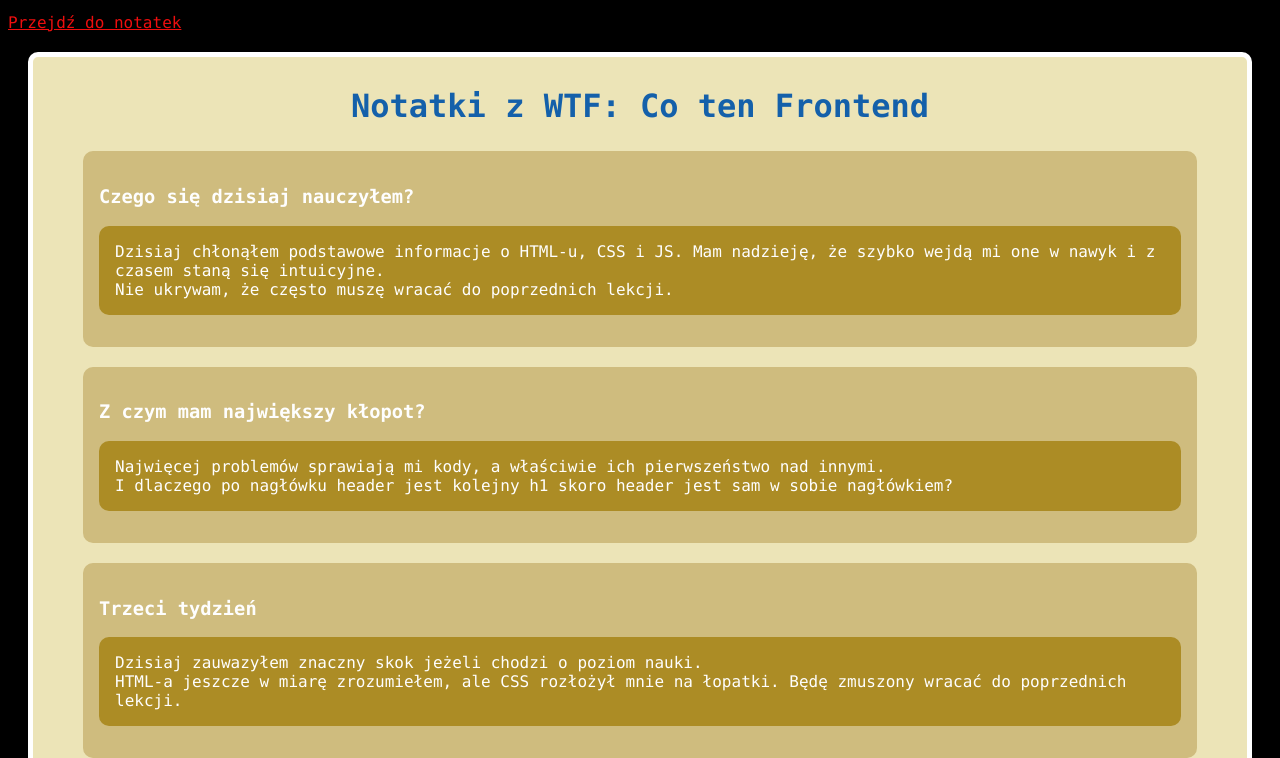
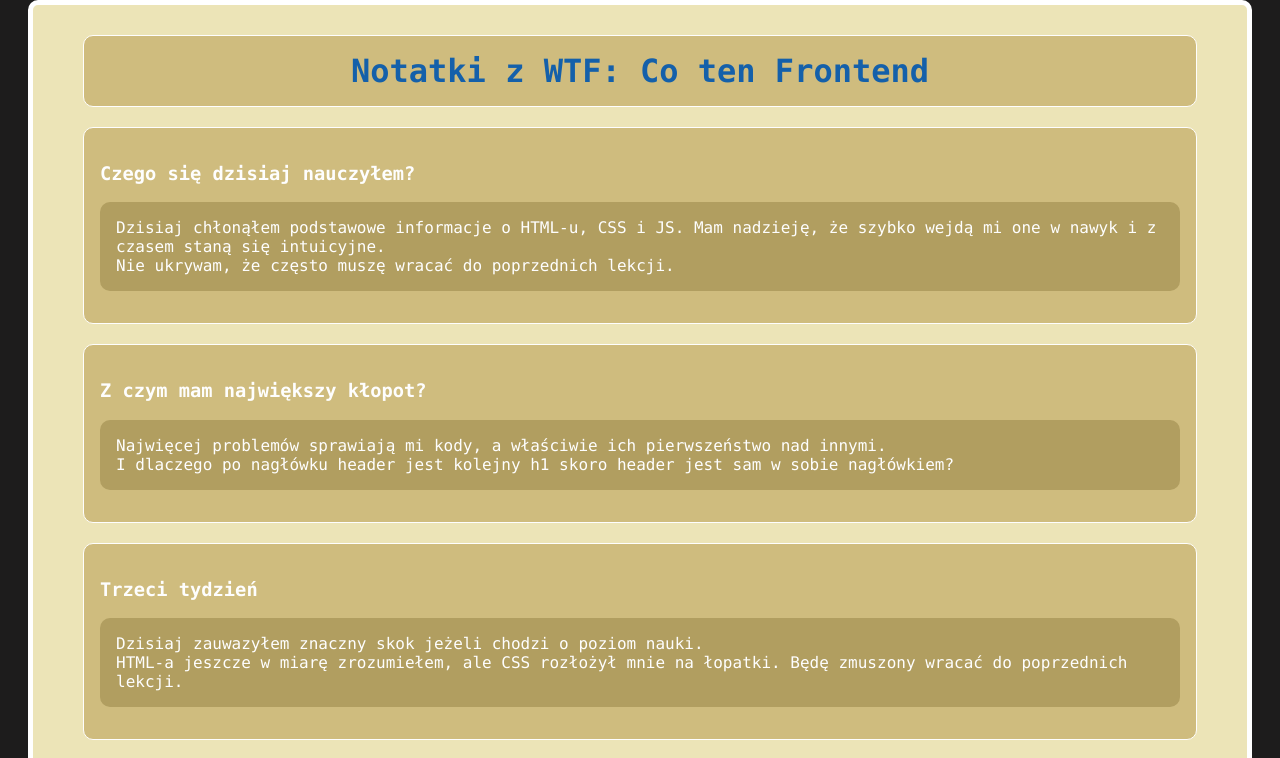
Before and after one commit to Mateusz-Meler/homepage, a plain HTML site: page index.html in a window 1280 px wide. Shown: the part 922-1680 px from the top of the page. Drawn offline with Linux system fonts and the light colour scheme.

Commit message:
BEM-fixed

```diff
--- a/index.html
+++ b/index.html
@@ -38,14 +38,12 @@
             ><img src="unnamed.jpg" alt="facebook icon"
           /></a>
         </p>
-        <a href="#notatki">Przejdź do notatek</a>
       </section>
 
+      <div class="week-summary" section>
+        <h2 class="week-summary__notes">Notatki z WTF: Co ten Frontend</h2>
 
-      <section id="notatki" div class="white-board">
-        <h2 class="header-blue">Notatki z WTF: Co ten Frontend</h2>
-
-        <article class="week-summary">
+        <article class="week-summary__article">
           <h3 class="week-summary__title">Czego się dzisiaj nauczyłem?</h3>
           <p class="week-summary__description">
             Dzisiaj chłonąłem podstawowe informacje o HTML-u, CSS i JS. Mam
@@ -55,7 +53,7 @@
           </p>
         </article>
 
-        <article class="week-summary">
+        <article class="week-summary__article">
           <h3 class="week-summary__title">Z czym mam największy kłopot?</h3>
           <p class="week-summary__description">
             Najwięcej problemów sprawiają mi kody, a właściwie ich pierwszeństwo
@@ -64,7 +62,7 @@
           </p>
         </article>
 
-        <article class="week-summary">
+        <article class="week-summary__article">
           <h3 class="week-summary__title">Trzeci tydzień</h3>
           <p class="week-summary__description">
             Dzisiaj zauwazyłem znaczny skok jeżeli chodzi o poziom nauki.
@@ -73,7 +71,7 @@
           </p>
         </article>
 
-        <article class="week-summary">
+        <article class="week-summary__article">
           <h3 class="week-summary__title">Kolejna lekcja</h3>
           <p class="week-summary__description">
             Wydaje mi się, że zrozumiełem classy. JS póki co też spoko.
@@ -81,7 +79,7 @@
           </p>
         </article>
 
-        <article class="week-summary">
+        <article class="week-summary__article">
           <h3 class="week-summary__title">Czas na poprawki</h3>
           <p class="week-summary__description">
             Dzisiaj postanowiłem powstawiać classy w nagłówkach i wstawić
@@ -95,7 +93,7 @@
           </p>
         </article>
 
-        <article class="week-summary">
+        <article class="week-summary__article">
           <h3 class="week-summary__title">Ciężki tydzień!</h3>
           <p class="week-summary__description">
             Założyłem GIT-a i GitHub-a. Dowiedziałem się jak używać padding,
@@ -104,6 +102,8 @@
             dashed, dotted, position. <br />Będę zmuszony przebudować menu gdyż
             float nie używamy do budowania layoutów lecz do "opływania"
             obrazków. <br />Poznałem typy proste w JS. Zapoznałem się z BEM-em.
+            Dodałem pierwszego BEM-a do notatek! Pozostały jeszcze dwa.
+            <br> Największą trudność obecnie sprawia mi odnalezienie błędu jak coś nie zadziała.
           </p>
         </article>
       </section>
--- a/style.css
+++ b/style.css
@@ -1,17 +1,10 @@
 body {
-  background-color: black;
+  background-color: rgb(29, 28, 28);
 }
 
 .monospace {
   font-family: "Lucida Console", Courier, monospace;
   color: #fefefe;
-}
-
-.header-blue {
-  color: #1460aa;
-  text-align: center;
-  margin-top: 30px;
-  font-size: 2rem;
 }
 
 p {
@@ -23,6 +16,17 @@ p {
 footer {
   color: #ffffff;
   text-align: center;
+}
+
+a {
+  color: #fefefe;
+  background: #b19e60;
+  padding: 5px;
+  border-radius: 5px;
+}
+
+.span-yellow {
+  color: yellow;
 }
 
 .header-violet {
@@ -45,7 +49,7 @@ footer {
   color: #ffffff;
   max-width: 300px;
   height: 20px;
-  background-color: rgb(88, 99, 100);
+  background-color: #586364;
   float: left;
   padding: 20px;
   border-radius: 20px;
@@ -56,7 +60,7 @@ footer {
   color: #ffffff;
   max-width: 300px;
   height: 20px;
-  background-color: rgb(102, 114, 116);
+  background-color: #667274;
   float: left;
   padding: 20px;
   border-radius: 20px;
@@ -67,46 +71,50 @@ footer {
   color: #ffffff;
   max-width: 300px;
   height: 20px;
-  background-color: rgb(124, 137, 139);
+  background-color: #7c898b;
   float: left;
   padding: 20px;
   border-radius: 20px;
   border: 3px solid #fefefe;
 }
 .week-summary {
-  padding: 16px;
-  border: solid #fefefe;
-  border-top: 1px;
-  border-right: 3px;
-  border-bottom: 3px;
-  border-left: 1px;
-  border-radius: 10px;
-  margin: 0px 50px 20px 50px;
-  background-color: #cfbc7e;
-}
-
-.week-summary__title {
-  color: #fefefe;
-}
-
-.week-summary__description {
-  color: #fefefe;
-  background: #ac8c25;
-}
-
-a {
-  color: #ee0e0e;
-}
-
-.span-yellow {
-  color: yellow;
-}
-
-.white-board {
   height: 100%;
   background-color: #ece4b7;
+  position: relative;
   box-sizing: border-box;
   border: 5px solid white;
   border-radius: 10px;
   margin: 20px 20px 30px 20px;
 }
+
+.week-summary__description {
+  color: #fefefe;
+  background-color: #b19e60;
+
+}
+
+.week-summary__article {
+  padding: 16px;
+  border: 1px solid #fefefe;
+  border-radius: 10px;
+  margin: 0px 50px 20px 50px;
+  background-color: #cfbc7e;
+  z-index: 1000;
+}
+
+.week-summary__notes {
+  color: #1460aa;
+  text-align: center;
+  font-size: 2rem;
+  padding: 16px;
+  border: 1px solid #fefefe;
+  border-radius: 10px;
+  margin: 30px 50px 20px 50px;
+  background-color: #cfbc7e;
+  position: sticky;
+  top: 1px;
+}
+.week-summary__title {
+  color: #fefefe;
+
+}
```
